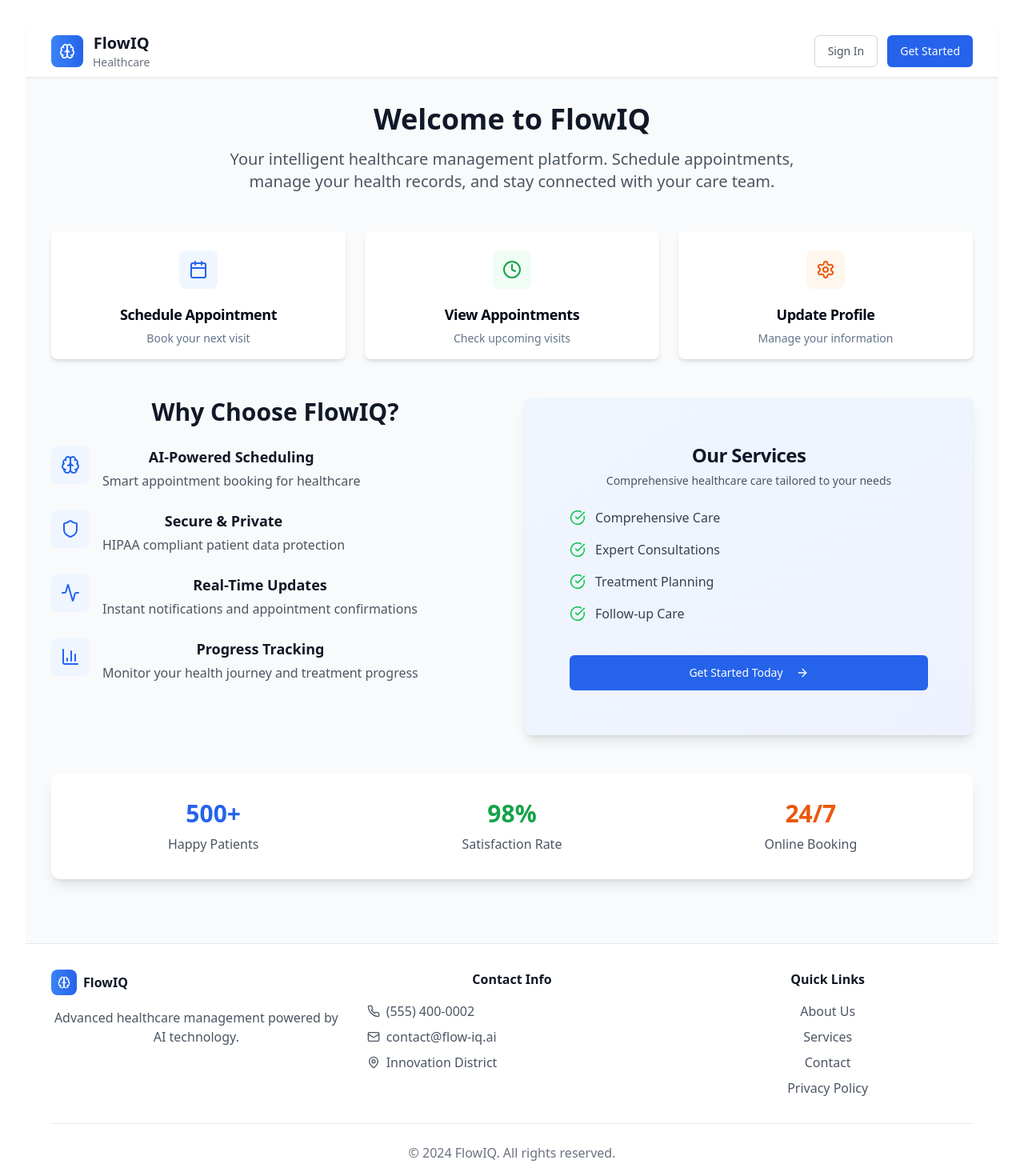
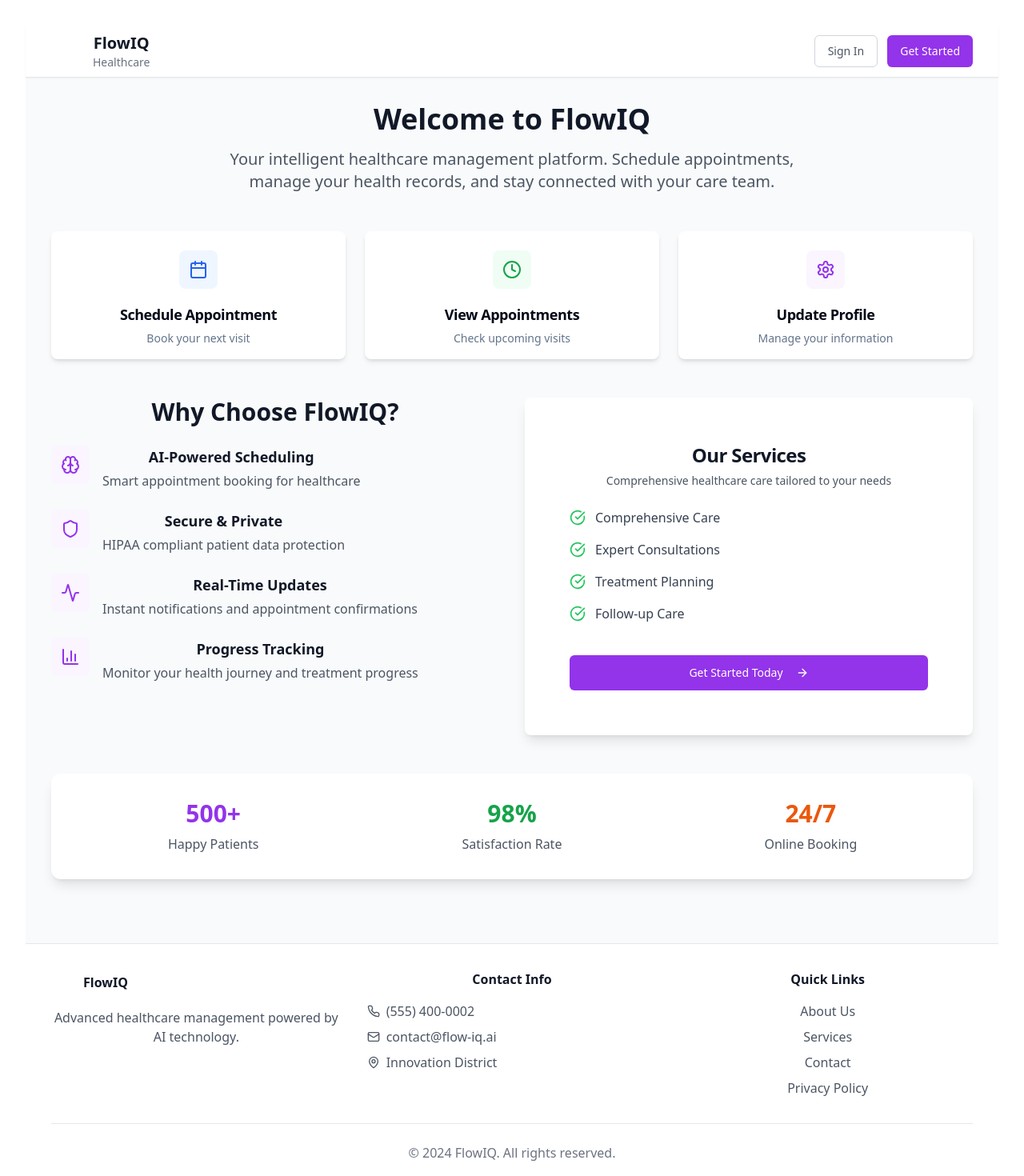
Before and after one commit to jayschaaf71/flowiq-ai-spark, a React (Vite) app: page / in a window 1280 px wide. Shown: the top 1470 px of the page at 80% size. Built offline with nearby package versions, Linux system fonts and the light colour scheme.

Commit message:
Fix: PatientLanding not reflecting changes
Ensured the PatientLanding component reflects the latest branding and theme updates.

```diff
--- a/src/pages/PatientLanding.tsx
+++ b/src/pages/PatientLanding.tsx
@@ -48,7 +48,7 @@ export const PatientLanding = () => {
       title: "Update Profile",
       description: "Manage your information",
       action: () => navigate("/settings"),
-      color: "bg-orange-50 text-orange-600 hover:bg-orange-100"
+      color: "bg-purple-50 text-purple-600 hover:bg-purple-100"
     }
   ];
 
@@ -103,12 +103,12 @@ export const PatientLanding = () => {
 
   return (
     <div className="min-h-screen bg-gray-50">
-      {/* Application Header */}
+      {/* Header */}
       <header className="bg-white border-b border-gray-200 shadow-sm">
         <div className="max-w-7xl mx-auto px-4 sm:px-6 lg:px-8">
           <div className="flex justify-between items-center h-16">
             <div className="flex items-center space-x-3">
-              <div className="h-10 w-10 bg-gradient-to-r from-blue-500 to-blue-600 rounded-lg flex items-center justify-center">
+              <div className={`h-10 w-10 bg-gradient-to-r from-${tenantConfig.primaryColor}-500 to-${tenantConfig.secondaryColor}-500 rounded-lg flex items-center justify-center`}>
                 <Brain className="h-5 w-5 text-white" />
               </div>
               <div>
@@ -121,7 +121,7 @@ export const PatientLanding = () => {
               {user ? (
                 <Button
                   onClick={() => navigate("/admin")}
-                  className="bg-blue-600 hover:bg-blue-700 text-white"
+                  className={`bg-${tenantConfig.primaryColor}-600 hover:bg-${tenantConfig.primaryColor}-700 text-white`}
                 >
                   Dashboard
                 </Button>
@@ -136,7 +136,7 @@ export const PatientLanding = () => {
                   </Button>
                   <Button
                     onClick={() => navigate("/patient-auth")}
-                    className="bg-blue-600 hover:bg-blue-700 text-white"
+                    className={`bg-${tenantConfig.primaryColor}-600 hover:bg-${tenantConfig.primaryColor}-700 text-white`}
                   >
                     Get Started
                   </Button>
@@ -184,8 +184,8 @@ export const PatientLanding = () => {
             <div className="space-y-6">
               {features.map((feature, index) => (
                 <div key={index} className="flex items-start space-x-4">
-                  <div className="bg-blue-50 p-3 rounded-lg">
-                    <feature.icon className="h-6 w-6 text-blue-600" />
+                  <div className={`bg-${tenantConfig.primaryColor}-50 p-3 rounded-lg`}>
+                    <feature.icon className={`h-6 w-6 text-${tenantConfig.primaryColor}-600`} />
                   </div>
                   <div>
                     <h3 className="text-lg font-semibold text-gray-900 mb-1">{feature.title}</h3>
@@ -196,7 +196,7 @@ export const PatientLanding = () => {
             </div>
           </div>
 
-          <Card className="p-8 bg-gradient-to-br from-blue-50 to-indigo-50 border-0 shadow-lg">
+          <Card className={`p-8 bg-gradient-to-br from-${tenantConfig.primaryColor}-50 to-${tenantConfig.secondaryColor}-50 border-0 shadow-lg`}>
             <CardHeader className="text-center pb-6">
               <CardTitle className="text-2xl text-gray-900">Our Services</CardTitle>
               <CardDescription className="text-gray-600">
@@ -213,7 +213,7 @@ export const PatientLanding = () => {
 
               <div className="pt-6">
                 <Button
-                  className="w-full bg-blue-600 hover:bg-blue-700 text-white"
+                  className={`w-full bg-${tenantConfig.primaryColor}-600 hover:bg-${tenantConfig.primaryColor}-700 text-white`}
                   size="lg"
                   onClick={() => navigate(user ? "/book-appointment" : "/patient-auth")}
                 >
@@ -229,7 +229,7 @@ export const PatientLanding = () => {
         <div className="bg-white rounded-xl shadow-lg p-8 mb-12">
           <div className="grid grid-cols-1 md:grid-cols-3 gap-8 text-center">
             <div>
-              <div className="text-3xl font-bold text-blue-600 mb-2">500+</div>
+              <div className={`text-3xl font-bold text-${tenantConfig.primaryColor}-600 mb-2`}>500+</div>
               <div className="text-gray-600">Happy Patients</div>
             </div>
             <div>
@@ -250,7 +250,7 @@ export const PatientLanding = () => {
           <div className="grid grid-cols-1 md:grid-cols-3 gap-8">
             <div>
               <div className="flex items-center space-x-2 mb-4">
-                <div className="h-8 w-8 bg-gradient-to-r from-blue-500 to-blue-600 rounded-lg flex items-center justify-center">
+                <div className={`h-8 w-8 bg-gradient-to-r from-${tenantConfig.primaryColor}-500 to-${tenantConfig.secondaryColor}-500 rounded-lg flex items-center justify-center`}>
                   <Brain className="h-4 w-4 text-white" />
                 </div>
                 <span className="font-bold text-gray-900">{tenantConfig.brandName}</span>
@@ -281,10 +281,10 @@ export const PatientLanding = () => {
             <div>
               <h3 className="font-semibold text-gray-900 mb-4">Quick Links</h3>
               <div className="space-y-2">
-                <a href="#" className="block text-gray-600 hover:text-blue-600 transition-colors">About Us</a>
-                <a href="#" className="block text-gray-600 hover:text-blue-600 transition-colors">Services</a>
-                <a href="#" className="block text-gray-600 hover:text-blue-600 transition-colors">Contact</a>
-                <a href="#" className="block text-gray-600 hover:text-blue-600 transition-colors">Privacy Policy</a>
+                <a href="#" className={`block text-gray-600 hover:text-${tenantConfig.primaryColor}-600 transition-colors`}>About Us</a>
+                <a href="#" className={`block text-gray-600 hover:text-${tenantConfig.primaryColor}-600 transition-colors`}>Services</a>
+                <a href="#" className={`block text-gray-600 hover:text-${tenantConfig.primaryColor}-600 transition-colors`}>Contact</a>
+                <a href="#" className={`block text-gray-600 hover:text-${tenantConfig.primaryColor}-600 transition-colors`}>Privacy Policy</a>
               </div>
             </div>
           </div>
```
